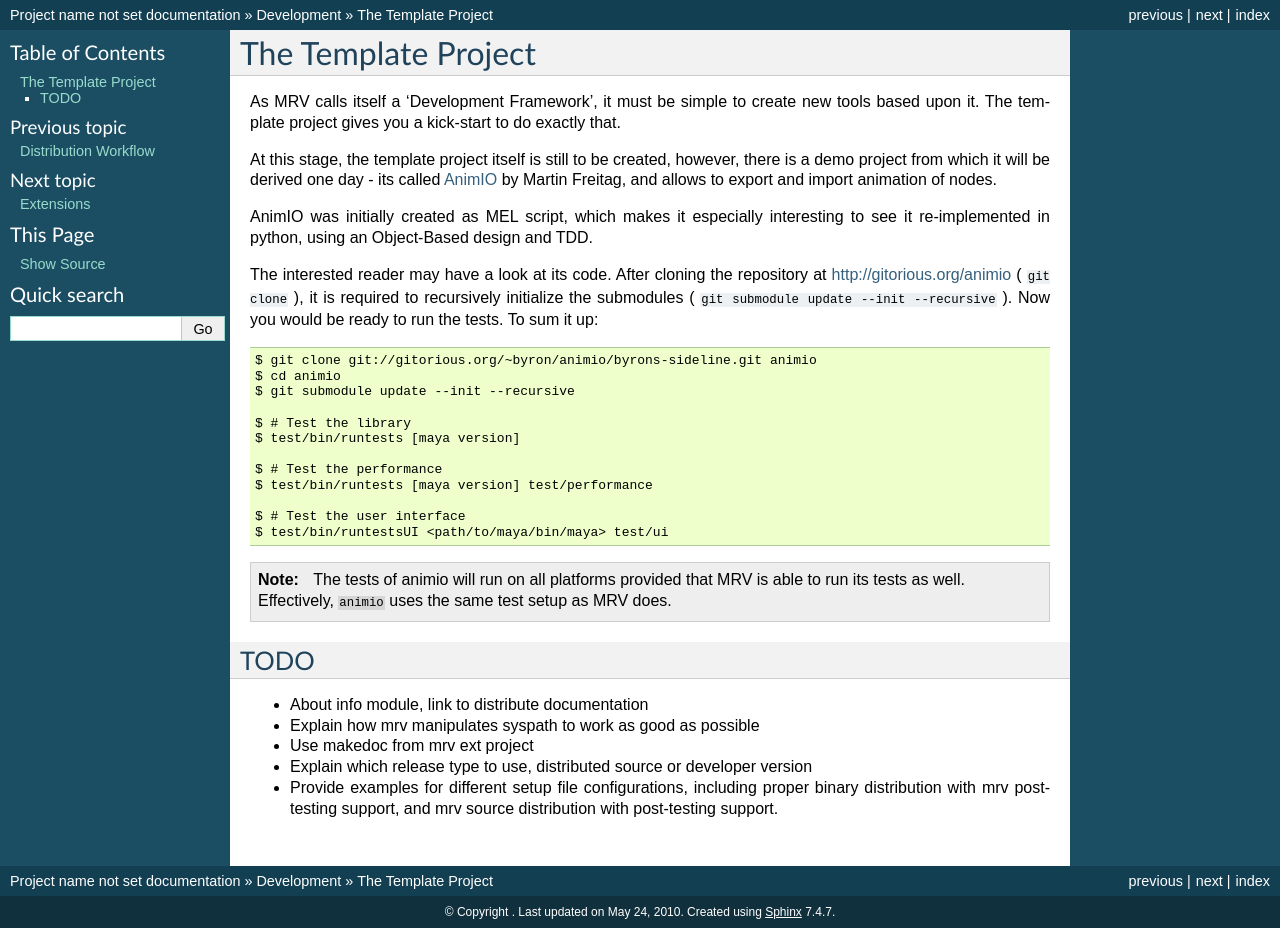
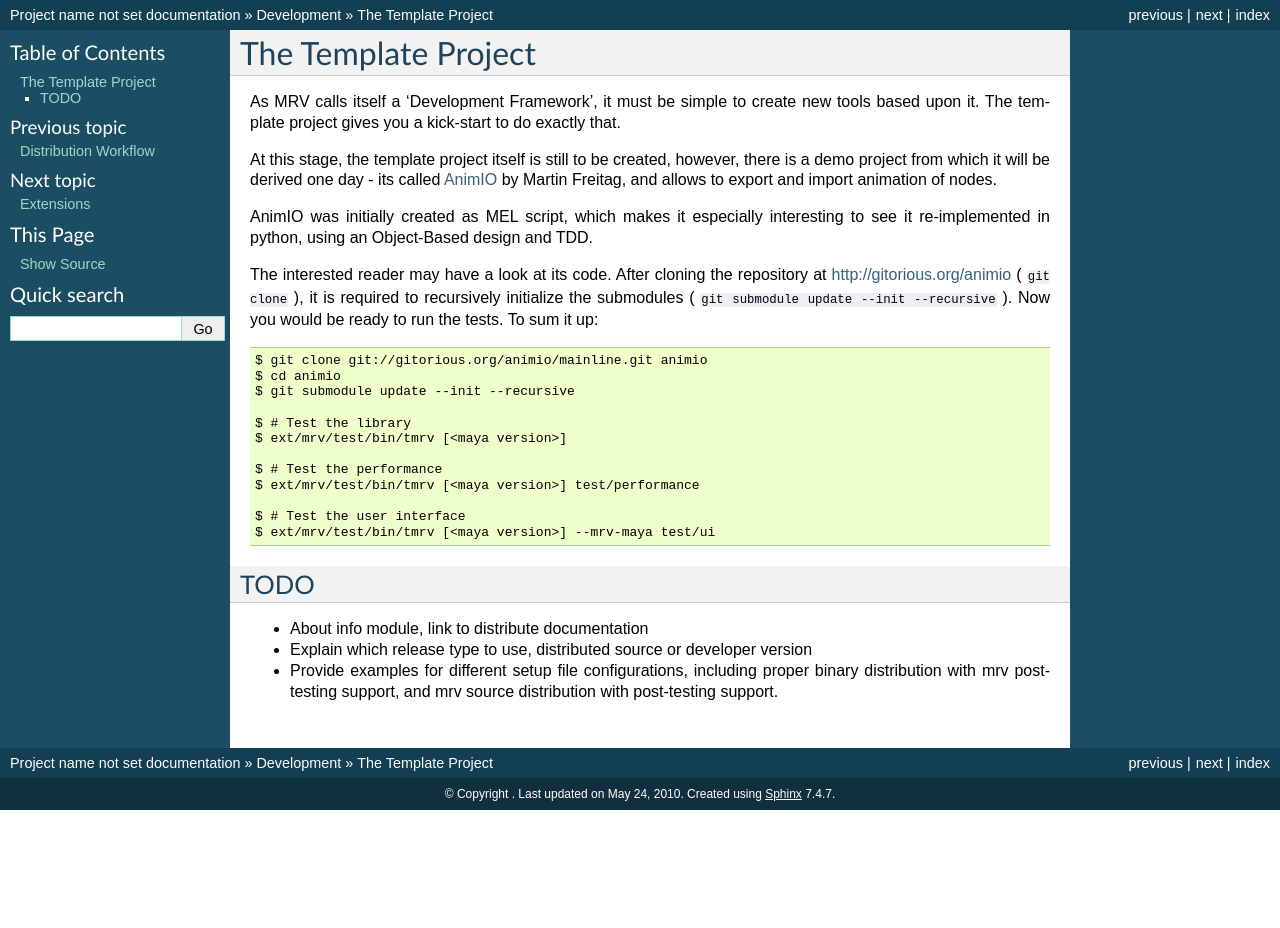
Before and after one commit to mrv-developers/mrv-distro, a Sphinx documentation site: the page built from doc/source/develop/projects.rst, in a window 1280 px wide and 928 px high. Built offline with Sphinx 7.4.7, drawn with Linux system fonts in a browser that asks for light colours.

Commit message:
mrv-1.0.0-Preview2@c701de3468e198e1257a544e04a7551898b8f041

```diff
--- a/doc/source/develop/environment.rst
+++ b/doc/source/develop/environment.rst
@@ -62,6 +62,7 @@ Clone the MRV mainline repository from gitorious or github. Either fork your own
 Execute the following::
 
  $ git clone git://gitorious.org/mrv/mainline.git mrv
+ $ cd mrv
  $ git submodule update --init
 
 On linux and OSX, you would have done this in a shell of your choice. On windows, you would have retrieved a shell using the "Git Bash Here" menu entry in your RMB explorer menu when clicking on a parent-folder of your choice.
--- a/doc/source/develop/projects.rst
+++ b/doc/source/develop/projects.rst
@@ -13,20 +13,18 @@ AnimIO was initially created as MEL script, which makes it especially interestin
 
 The interested reader may have a look at its code. After cloning the repository at http://gitorious.org/animio ( ``git clone`` ), it is required to recursively initialize the submodules ( ``git submodule update --init --recursive`` ). Now you would be ready to run the tests. To sum it up::
 
-	$ git clone git://gitorious.org/~byron/animio/byrons-sideline.git animio
+	$ git clone git://gitorious.org/animio/mainline.git animio
 	$ cd animio
 	$ git submodule update --init --recursive
 
 	$ # Test the library
-	$ test/bin/runtests [maya version]
+	$ ext/mrv/test/bin/tmrv [<maya version>]
 
 	$ # Test the performance
-	$ test/bin/runtests [maya version] test/performance
+	$ ext/mrv/test/bin/tmrv [<maya version>] test/performance
 
 	$ # Test the user interface
-	$ test/bin/runtestsUI <path/to/maya/bin/maya> test/ui
-
-.. note:: The tests of animio will run on all platforms provided that MRV is able to run its tests as well. Effectively, ``animio`` uses the same test setup as MRV does.
+	$ ext/mrv/test/bin/tmrv [<maya version>] --mrv-maya test/ui
 
 
 *********
@@ -34,7 +32,5 @@ TODO
 *********
 
 * About info module, link to distribute documentation
-* Explain how mrv manipulates syspath to work as good as possible
-* Use makedoc from mrv ext project
 * Explain which release type to use, distributed source or developer version
 * Provide examples for different setup file configurations, including proper binary distribution with mrv post-testing support, and mrv source distribution with post-testing support.
--- a/doc/source/gettingstarted.rst
+++ b/doc/source/gettingstarted.rst
@@ -2,6 +2,8 @@
 Getting Started
 ###############
 Besides the fact that you need to be familiar with Python, you should be able to get started with MRV quickly by working though the usage guide: :ref:`usage-label`.
+
+If you prefer to watch the introduction first, feel invited to the `MRV Introduction on Youtube <http://www.youtube.com/user/ByronBates99#grid/user/80799DFB8E6D2AA9>`_.
 
 *****************
 About this Manual
--- a/doc/source/install.rst
+++ b/doc/source/install.rst
@@ -6,9 +6,11 @@ MRV can be installed in multiple flavors and in multiple ways. At first the mere
 
 Another good news is, that this guide in fact explains how to install new python software in general, and can be applied not only to mrv, but to most other pure python package out there. If you know one, you know 'em all.
 
-First of all, if you want to develop using MRV, its recommended to jump right to the `Developer Installation`_. This guide continues with installation instructions for those who seek a quick look or those who want to install MRV based software.
+First of all, if you want to develop using MRV, its recommended to jump right to the :ref:`developer installation <install-label>`. This guide continues with installation instructions for those who seek a quick look or those who want to install MRV based software.
 
 Basically, installing the Package [1]_ is as simple as putting it into your python interpreter's ``PYTHONPATH``, this guide only makes the effort trying to show you the most common ways to do it.
+
+.. note:: If you want to skip all the reading at first, you may also watch the `MRV Installation Guide on Youtube <http://www.youtube.com/user/ByronBates99#grid/user/D0F37129CE775529>`_ - you may choose your platform there.
 
 **************************
 Preliminary Considerations
@@ -307,6 +309,8 @@ Please note that the following guide will do its best to explain the installatio
 =============================
 Installing IPython on Windows
 =============================
+In order to safe you from some trouble, its recommended to watch the `MRV for Windows Installation Guide on Youtube <http://www.youtube.com/user/ByronBates99#grid/user/D0F37129CE775529>`_ first, the written documentation only accompanies the video.
+
 To install ipython on windows, you need to download two installers matching your python version.
 
  * ipython: http://ipython.scipy.org/moin/Download ( works for 32 and 64 bit )
--- a/info.py
+++ b/info.py
@@ -38,7 +38,7 @@ license = "BSD License"
 
 # The sha belonging to the commit which created this release.
 # Will only be set in actual release versions, and must never be set manually
-src_commit_sha = 'c6deaa476b9d687fe5d4d9923f83c3c651cf27f3'
+src_commit_sha = 'c701de3468e198e1257a544e04a7551898b8f041'
 
 
 # PATH INFORMATION
```
Also changed, not shown: doc/source/index.rst (+0 -37 lines), setup.py (+14 -1 lines), 2 other files.
